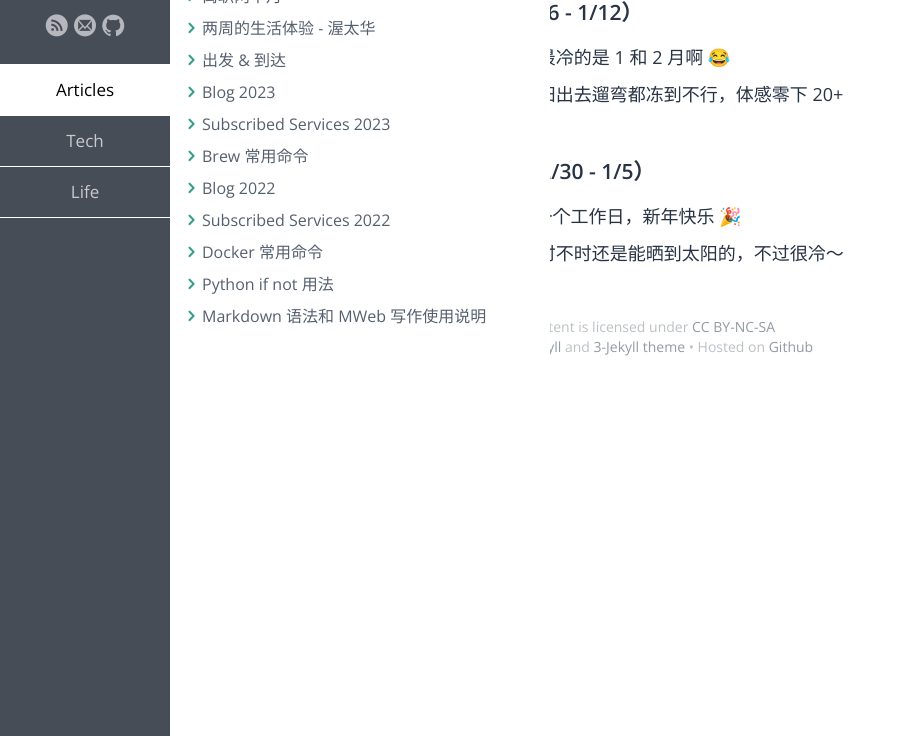
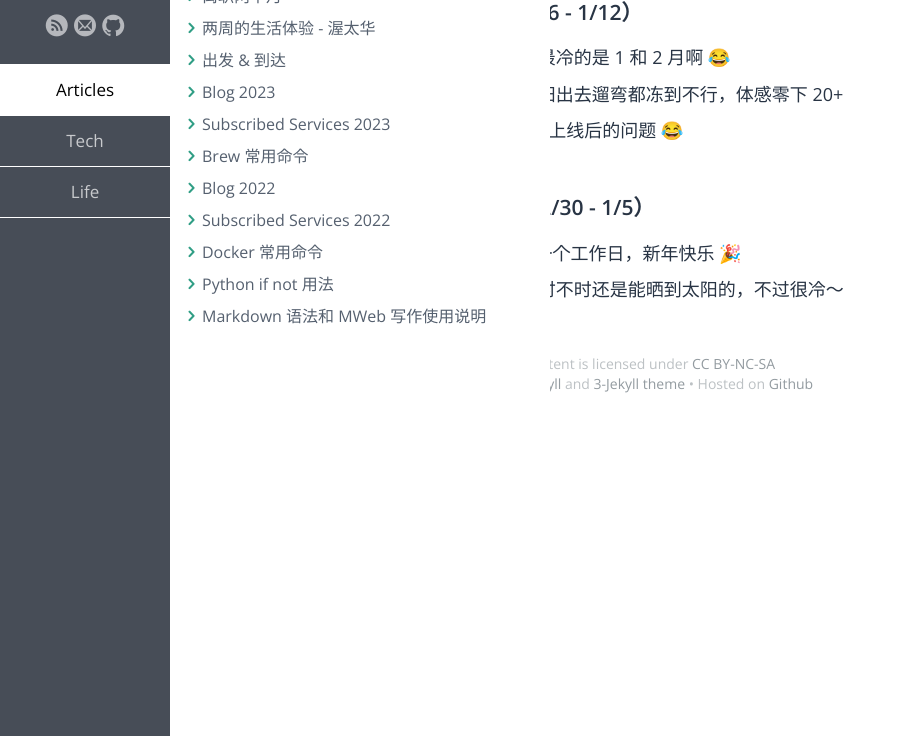
Before and after one commit to samxupeiran/samxupeiran.github.io, a Jekyll site: the page built from _posts/life/2025-01-02-my-blog.md, in a window 1280 px wide, cut to the strip 164-900 px from the top of the page. Shown: the whole strip, without its empty margins (0-906 px from the left). Built offline with Jekyll 4.4.1, drawn with Linux system fonts in a browser that asks for light colours; some web fonts are replaced.

Commit message:
feat: add weekly blog 1/10

```diff
--- a/_posts/life/2025-01-02-my-blog.md
+++ b/_posts/life/2025-01-02-my-blog.md
@@ -9,6 +9,7 @@ tags: Blog
 - ### 2025 年 1 月 第 2 周（1/6 - 1/12）
      - 1/6 这周都非常冷，果然最冷的是 1 和 2 月啊 😂
      - 1/8 冷暴了。。。中午大太阳出去遛弯都冻到不行，体感零下 20+
+     - 1/10 周五了，一直在处理上线后的问题 😂
 
 - ### 2025 年 1 月 第 1 周（12/30 - 1/5）
      - 1/2 今天是 2025 年的第一个工作日，新年快乐 🎉
```
